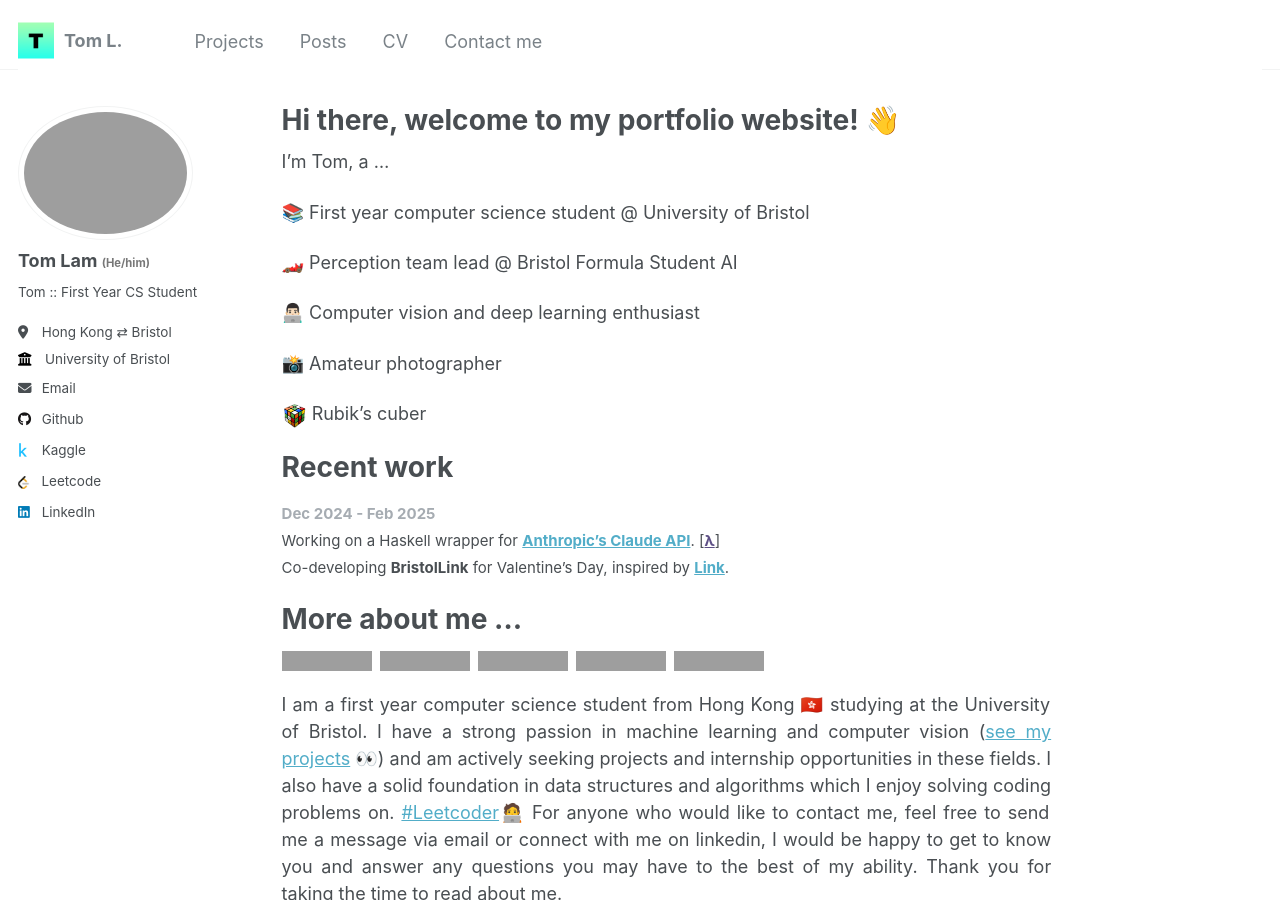
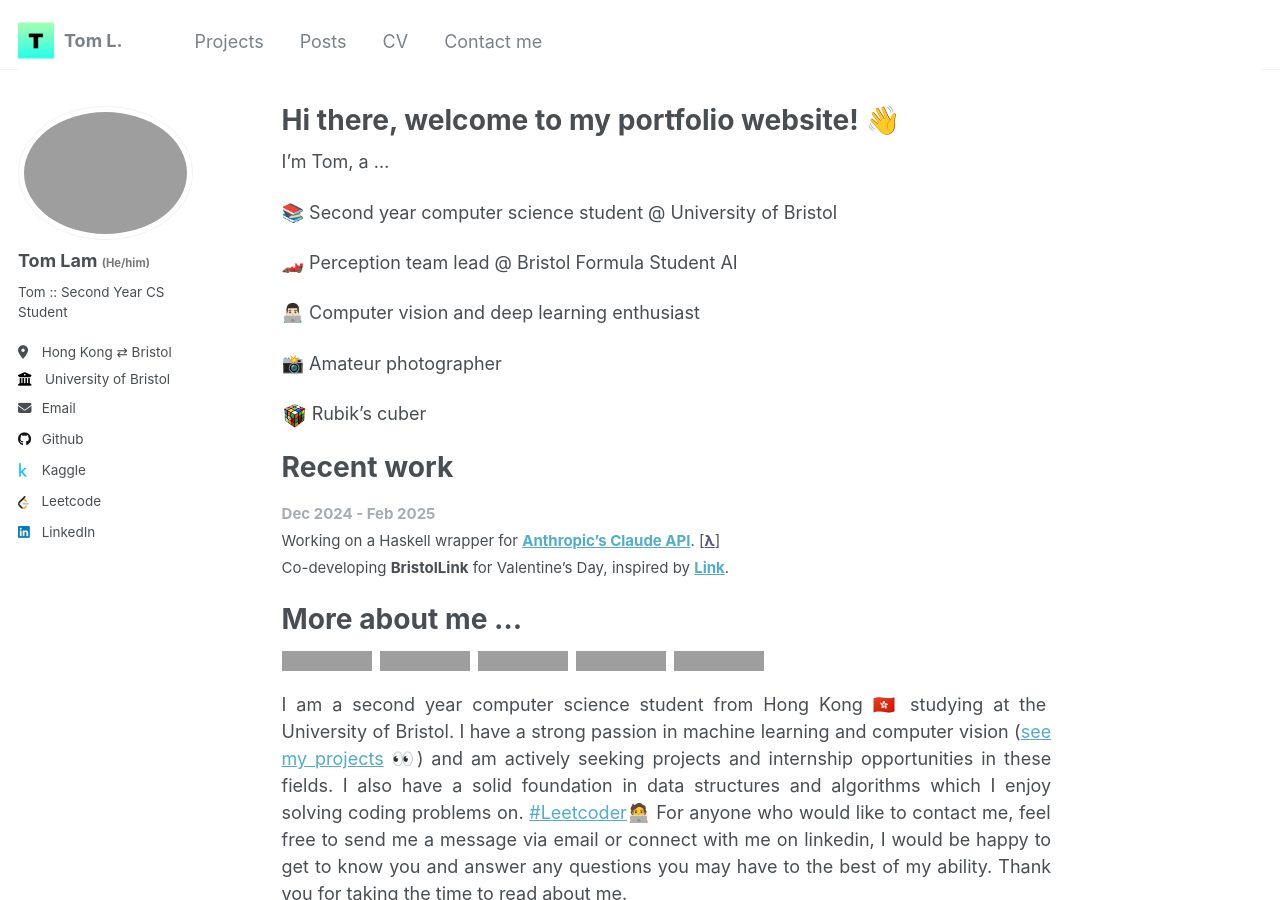
Before and after one commit to T0mLam/t0mlam.github.io, a Jekyll site: the page built from _pages/about.md, in a window 1280 px wide and 900 px high. Built offline with Jekyll 4.4.1, drawn with Linux system fonts in a browser that asks for light colours; a script that is not in the unit is left out; grey boxes are pictures that could not be loaded.

Commit message:
update student status to second year in config and about pages

```diff
--- a/_config.yml
+++ b/_config.yml
@@ -11,7 +11,7 @@ locale                   : "en-US"
 title                    : "Tom L."
 title_separator          : "-"
 name                     : &name "Tom Lam"
-description              : &description "First Year CS Student"
+description              : &description "Second Year CS Student"
 url                      : "https://tomlam.dev" # the base hostname & protocol for your site e.g. "https://mmistakes.github.io"
 baseurl                  : "" # the subpath of your site, e.g. "/blog"
 repository               : "T0mLam/t0mlam.github.io"
@@ -24,7 +24,7 @@ author:
   avatar           : "profile.png"
   name             : "Tom Lam"
   pronouns         : "He/him"
-  bio              : "Tom :: First Year CS Student"
+  bio              : "Tom :: Second Year CS Student"
   location         : "Hong Kong ⇄ Bristol"
   employer         : "University of Bristol"
   uri              : # URL
--- a/_pages/about.md
+++ b/_pages/about.md
@@ -10,7 +10,7 @@ redirect_from:
 
 I'm Tom, a ...
 
-📚 First year computer science student @ University of Bristol
+📚 Second year computer science student @ University of Bristol
 
 🏎️ Perception team lead @ Bristol Formula Student AI
 
@@ -36,7 +36,7 @@ I'm Tom, a ...
   <img src='https://img.shields.io/badge/javascript-%23323330.svg?style=for-the-badge&logo=javascript&logoColor=%23F7DF1E'>
 </div>
 
-I am a first year computer science student from Hong Kong 🇭🇰 studying at the University of Bristol. I have a strong passion in machine learning and computer vision ([see my projects](https://t0mlam.github.io/projects/) 👀) and am actively seeking projects and internship opportunities in these fields. I also have a solid foundation in data structures and algorithms which I enjoy solving coding problems on. [#Leetcoder](https://leetcode.com/u/TomLam1129/)🧑‍💻 For anyone who would like to contact me, feel free to send me a message via email or connect with me on linkedin, I would be happy to get to know you and answer any questions you may have to the best of my ability. Thank you for taking the time to read about me.
+I am a second year computer science student from Hong Kong 🇭🇰 studying at the University of Bristol. I have a strong passion in machine learning and computer vision ([see my projects](https://t0mlam.github.io/projects/) 👀) and am actively seeking projects and internship opportunities in these fields. I also have a solid foundation in data structures and algorithms which I enjoy solving coding problems on. [#Leetcoder](https://leetcode.com/u/TomLam1129/)🧑‍💻 For anyone who would like to contact me, feel free to send me a message via email or connect with me on linkedin, I would be happy to get to know you and answer any questions you may have to the best of my ability. Thank you for taking the time to read about me.
 
 # Experience
 
```
Also changed, not shown: _pages/projects.md (+3 -1 lines).
